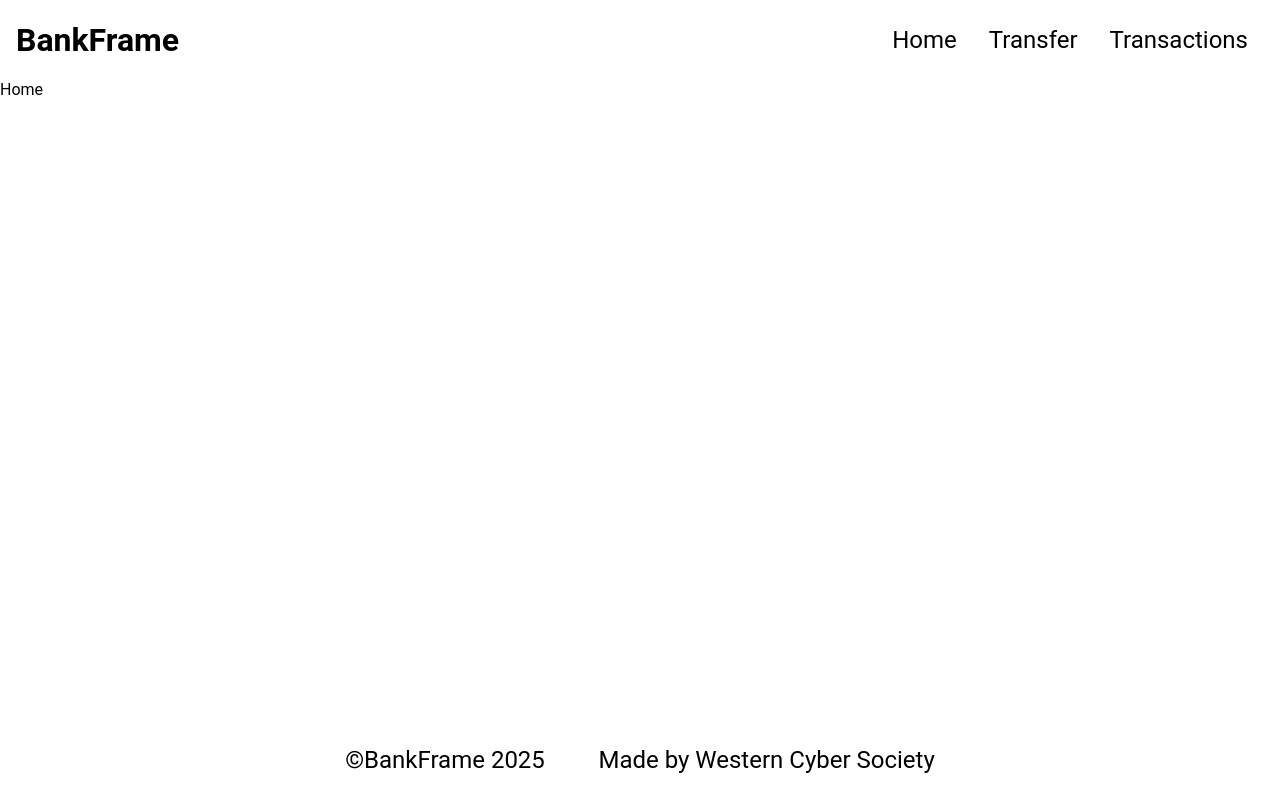
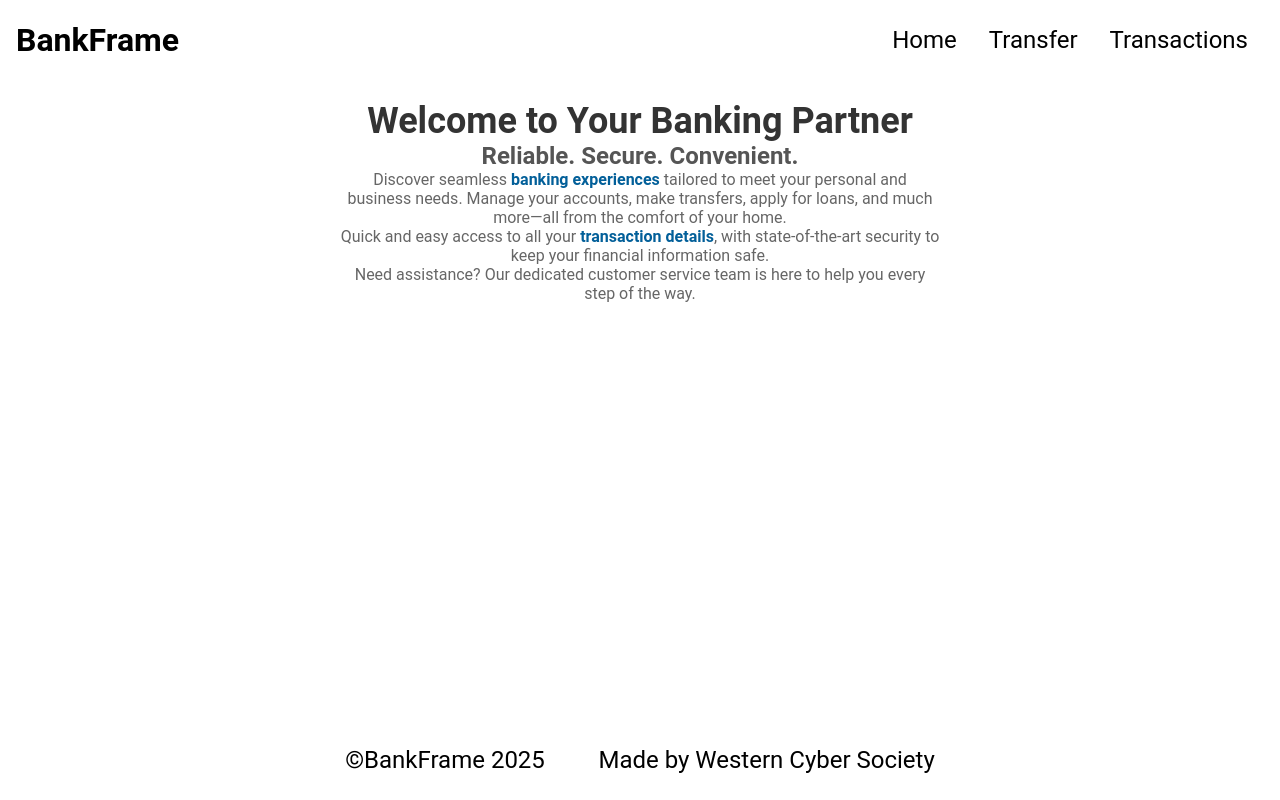
Before and after one commit to leonpinto/wcs, a React (Vite) app in the folder client/: page / in a window 1280 px wide. Built offline with nearby package versions, Linux system fonts and the light colour scheme.

Commit message:
homepage

```diff
--- a/client/src/pages/Home.jsx
+++ b/client/src/pages/Home.jsx
@@ -1,9 +1,50 @@
-import React from 'react'
+import React from 'react';
+import styled from 'styled-components';
 
+const Container = styled.div`
+  display: flex;
+  flex-direction: column;
+  align-items: center;
+  padding: 20px;
+`;
 
-// Show deafult home page
+const Title = styled.h1`
+  font-size: 36px;
+  color: #333;
+`;
+
+const Subtitle = styled.h2`
+  font-size: 24px;
+  color: #555;
+  margin-top: 0;
+`;
+
+const Text = styled.p`
+  font-size: 16px;
+  color: #666;
+  max-width: 600px;
+  text-align: center;
+`;
+
+const Highlight = styled.span`
+  color: #025f99;
+  font-weight: bold;
+`;
+
 export default function Home() {
   return (
-    <div>Home</div>
-  )
+    <Container>
+      <Title>Welcome to Your Banking Partner</Title>
+      <Subtitle>Reliable. Secure. Convenient.</Subtitle>
+      <Text>
+        Discover seamless <Highlight>banking experiences</Highlight> tailored to meet your personal and business needs. Manage your accounts, make transfers, apply for loans, and much more—all from the comfort of your home.
+      </Text>
+      <Text>
+        Quick and easy access to all your <Highlight>transaction details</Highlight>, with state-of-the-art security to keep your financial information safe.
+      </Text>
+      <Text>
+        Need assistance? Our dedicated customer service team is here to help you every step of the way.
+      </Text>
+    </Container>
+  );
 }
```
Also changed, not shown: 2 other files (tests, documents, lock files or other folders).
